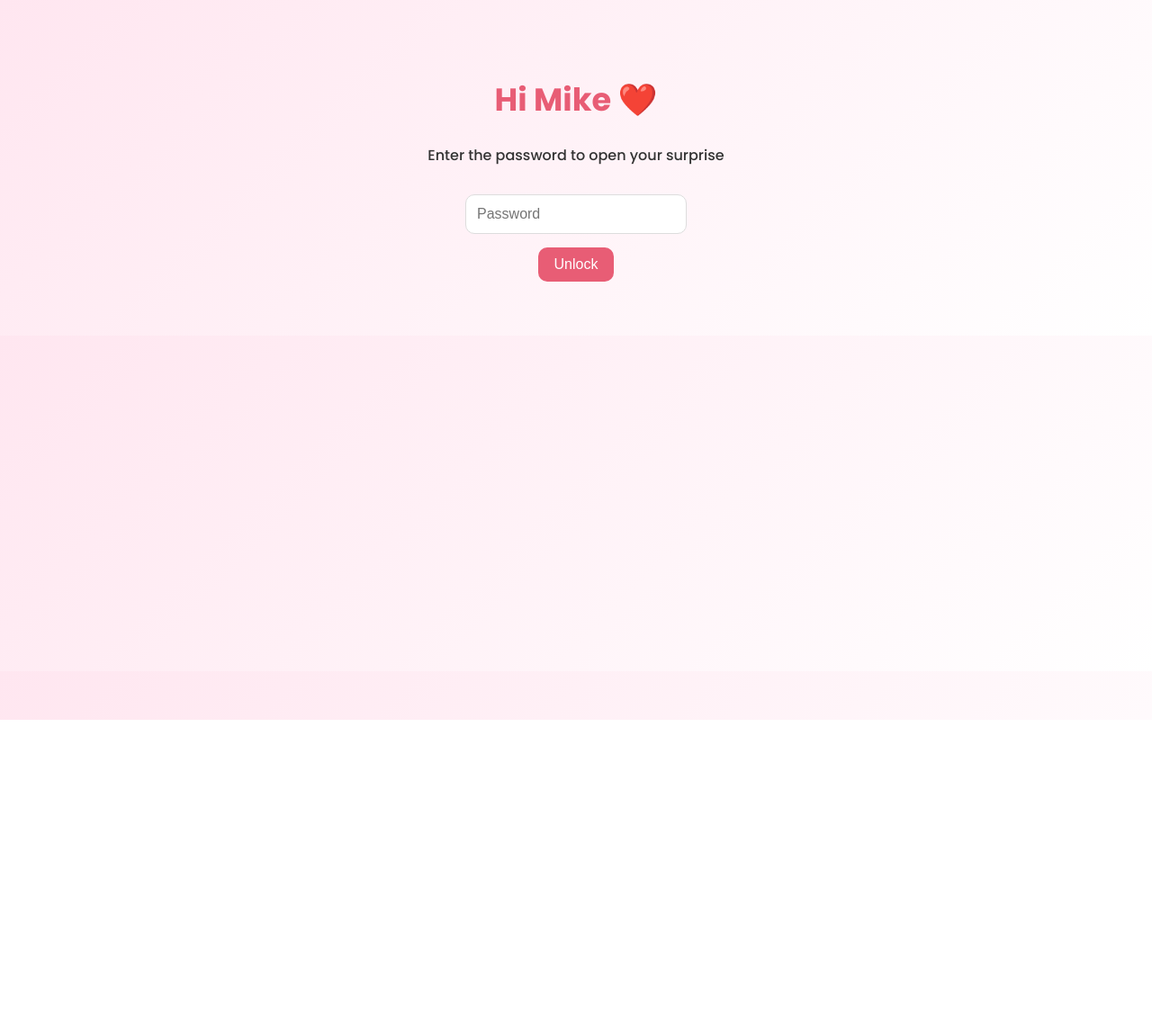
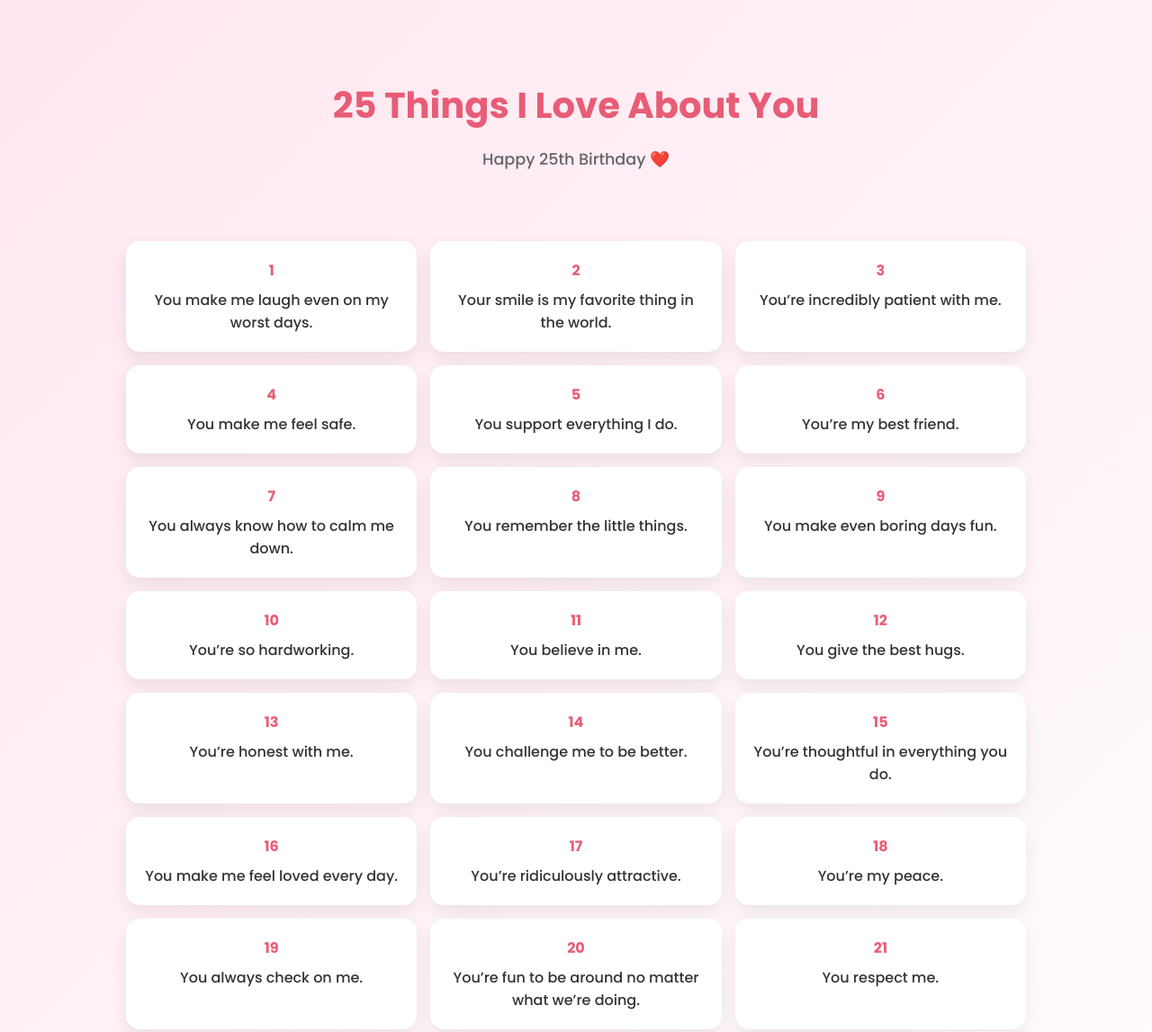
Before and after one commit to karinaaa-hue/25th-bday, a plain HTML site: page index.html in a window 1280 px wide. Shown: the top 1147 px of the page at 90% size. Before the commit the page ends 800 px from the top, so only its background shows below. Drawn offline with Linux system fonts and the light colour scheme.

Commit message:
Update index.html

```diff
--- a/index.html
+++ b/index.html
@@ -3,7 +3,7 @@
 <head>
   <meta charset="UTF-8" />
   <meta name="viewport" content="width=device-width, initial-scale=1.0"/>
-  <title>For Mike ❤️</title>
+  <title>25 Things I Love About You</title>
 
   <link href="https://fonts.googleapis.com/css2?family=Poppins:wght@300;500;700&display=swap" rel="stylesheet">
 
@@ -16,41 +16,23 @@
       text-align: center;
     }
 
-    .container {
-      padding: 60px 20px;
+    header {
+      padding: 60px 20px 30px;
     }
 
     h1 {
+      font-size: 2.5rem;
       color: #e85d75;
-      font-size: 2.2rem;
+      margin-bottom: 10px;
     }
 
-    input {
-      padding: 12px;
-      width: 220px;
-      border-radius: 10px;
-      border: 1px solid #ddd;
-      margin-top: 15px;
-      font-size: 1rem;
-    }
-
-    button {
-      margin-top: 15px;
-      padding: 10px 18px;
-      border: none;
-      border-radius: 10px;
-      background: #e85d75;
-      color: white;
-      font-size: 1rem;
-      cursor: pointer;
-    }
-
-    button:hover {
-      opacity: 0.9;
+    p.subtitle {
+      font-size: 1.1rem;
+      color: #666;
     }
 
     .grid {
-      display: none;
+      display: grid;
       grid-template-columns: repeat(auto-fit, minmax(250px, 1fr));
       gap: 15px;
       padding: 30px;
@@ -61,7 +43,7 @@
     .card {
       background: white;
       border-radius: 15px;
-      padding: 18px;
+      padding: 20px;
       box-shadow: 0 8px 20px rgba(0,0,0,0.08);
       transition: transform 0.2s ease;
     }
@@ -71,90 +53,57 @@
     }
 
     .number {
+      font-weight: 700;
       color: #e85d75;
-      font-weight: 700;
-      margin-bottom: 6px;
-    }
-
-    .error {
-      color: #d00000;
-      margin-top: 10px;
-      display: none;
+      margin-bottom: 8px;
     }
 
     footer {
       padding: 40px 20px;
+      font-size: 1.2rem;
       color: #e85d75;
-      font-size: 1.2rem;
     }
   </style>
 </head>
 
 <body>
 
-<!-- PASSWORD SCREEN -->
-<div class="container" id="lockScreen">
-  <h1>Hi Mike ❤️</h1>
-  <p>Enter the password to open your surprise</p>
+  <header>
+    <h1>25 Things I Love About You</h1>
+    <p class="subtitle">Happy 25th Birthday ❤️</p>
+  </header>
 
-  <input type="password" id="password" placeholder="Password"/>
-  <br/>
-  <button onclick="checkPassword()">Unlock</button>
+  <div class="grid">
+    <div class="card"><div class="number">1</div>You make me laugh even on my worst days.</div>
+    <div class="card"><div class="number">2</div>Your smile is my favorite thing in the world.</div>
+    <div class="card"><div class="number">3</div>You’re incredibly patient with me.</div>
+    <div class="card"><div class="number">4</div>You make me feel safe.</div>
+    <div class="card"><div class="number">5</div>You support everything I do.</div>
+    <div class="card"><div class="number">6</div>You’re my best friend.</div>
+    <div class="card"><div class="number">7</div>You always know how to calm me down.</div>
+    <div class="card"><div class="number">8</div>You remember the little things.</div>
+    <div class="card"><div class="number">9</div>You make even boring days fun.</div>
+    <div class="card"><div class="number">10</div>You’re so hardworking.</div>
+    <div class="card"><div class="number">11</div>You believe in me.</div>
+    <div class="card"><div class="number">12</div>You give the best hugs.</div>
+    <div class="card"><div class="number">13</div>You’re honest with me.</div>
+    <div class="card"><div class="number">14</div>You challenge me to be better.</div>
+    <div class="card"><div class="number">15</div>You’re thoughtful in everything you do.</div>
+    <div class="card"><div class="number">16</div>You make me feel loved every day.</div>
+    <div class="card"><div class="number">17</div>You’re ridiculously attractive.</div>
+    <div class="card"><div class="number">18</div>You’re my peace.</div>
+    <div class="card"><div class="number">19</div>You always check on me.</div>
+    <div class="card"><div class="number">20</div>You’re fun to be around no matter what we’re doing.</div>
+    <div class="card"><div class="number">21</div>You respect me.</div>
+    <div class="card"><div class="number">22</div>You make me feel like I’m enough.</div>
+    <div class="card"><div class="number">23</div>You’re my favorite person to talk to.</div>
+    <div class="card"><div class="number">24</div>You make me excited for the future.</div>
+    <div class="card"><div class="number">25</div>I love you for everything you are.</div>
+  </div>
 
-  <div class="error" id="error">Wrong password. Try again ❤️</div>
-</div>
-
-<!-- LOVE LIST -->
-<div class="grid" id="content">
-
-  <div class="card"><div class="number">1</div>Your silliness and the way you never take life too seriously.</div>
-  <div class="card"><div class="number">2</div>The way you hug me and tell me to shake it off when I’m mad (while literally shaking me).</div>
-  <div class="card"><div class="number">3</div>The way you always find a way to make me smile.</div>
-  <div class="card"><div class="number">4</div>Your creativity (a.k.a. EngiMike energy).</div>
-  <div class="card"><div class="number">5</div>Your dancing… even when you swear you don’t dance.</div>
-  <div class="card"><div class="number">6</div>The way we do “halfsies” every time we eat out 🤩</div>
-  <div class="card"><div class="number">7</div>Sharing Chill-N together and making it our thing.</div>
-  <div class="card"><div class="number">8</div>The way you support me in every single way.</div>
-  <div class="card"><div class="number">9</div>The way you reach for my hand like it’s Thor’s hammer — automatic and certain.</div>
-  <div class="card"><div class="number">10</div>The way you treat me with so much kindness and care.</div>
-  <div class="card"><div class="number">11</div>Your patience with me… (most of the time 😭).</div>
-  <div class="card"><div class="number">12</div>How hard you work for your goals without complaining.</div>
-  <div class="card"><div class="number">13</div>The way you take time to explain things when I don’t understand.</div>
-  <div class="card"><div class="number">14</div>Driving down from Gainesville for my birthday — and surprising me again with dinner.</div>
-  <div class="card"><div class="number">15</div>Your smile that instantly changes my mood.</div>
-  <div class="card"><div class="number">16</div>Your laugh that I could recognize anywhere.</div>
-  <div class="card"><div class="number">17</div>The way you encourage me to always do better without pressure.</div>
-  <div class="card"><div class="number">18</div>When you hug me in my sleep and I don’t even realize it but feel safe.</div>
-  <div class="card"><div class="number">19</div>The way you feed me when I’m hangry like it’s an emergency mission.</div>
-  <div class="card"><div class="number">20</div>Going down the same ski slope 10 times in a row with me (Flying Dutchman energy).</div>
-
-  <!-- 5 NEW ONES -->
-  <div class="card"><div class="number">21</div>The way you make even ordinary days feel like something special.</div>
-  <div class="card"><div class="number">22</div>The way you look at me like I’m your favorite person in the room.</div>
-  <div class="card"><div class="number">23</div>The way you remember little details about me that I forget I even said.</div>
-  <div class="card"><div class="number">24</div>How safe I feel when I’m with you no matter where we are.</div>
-  <div class="card"><div class="number">25</div>Just you — everything you are, everything you do, and everything we are together.</div>
-
-</div>
-
-<footer id="footer" style="display:none;">
-  Happy 25th Birthday, Mike ❤️
-</footer>
-
-<script>
-  function checkPassword() {
-    const pass = document.getElementById("password").value;
-    const error = document.getElementById("error");
-
-    if (pass === "MIKE25") {
-      document.getElementById("lockScreen").style.display = "none";
-      document.getElementById("content").style.display = "grid";
-      document.getElementById("footer").style.display = "block";
-    } else {
-      error.style.display = "block";
-    }
-  }
-</script>
+  <footer>
+    Happy 25th Birthday ❤️
+  </footer>
 
 </body>
 </html>
```
